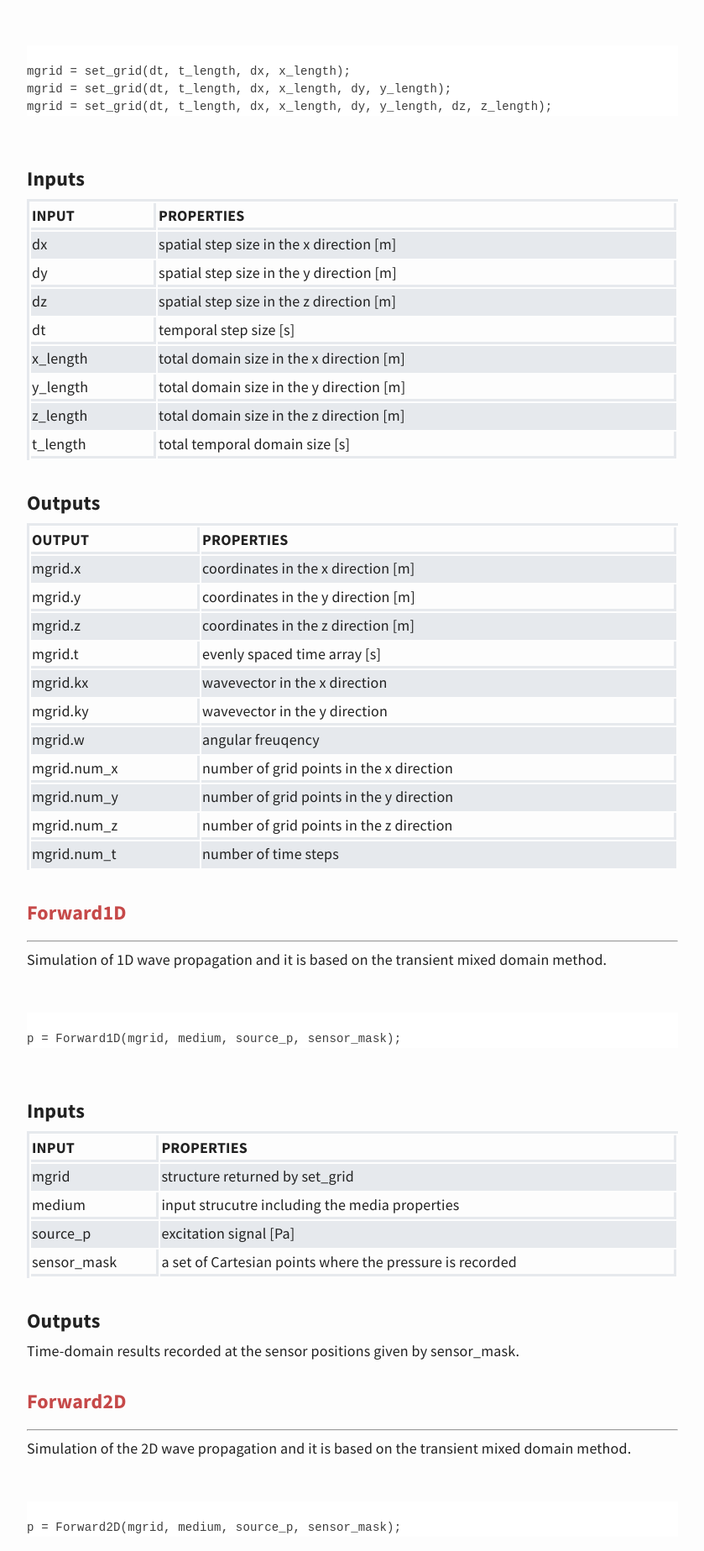
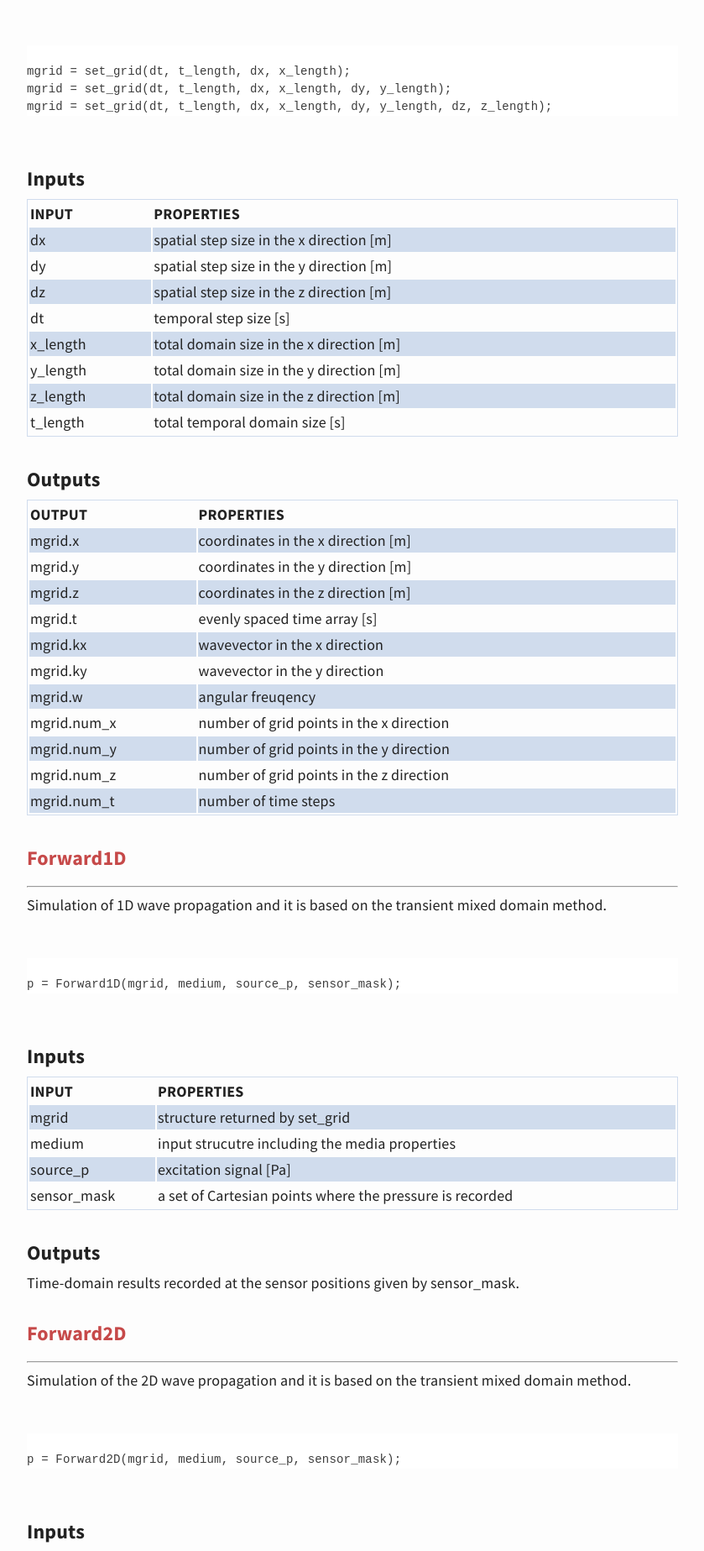
Before and after one commit to m-SOUND/mSOUND, a Jekyll site: the page built from function.html, in a window 1280 px wide. Shown: the part 479-2326 px from the top of the page at 84% size, without its empty margins (220-1059 px from the left). Built offline with Jekyll 4.4.1, drawn with Linux system fonts in a browser that asks for light colours.

Commit message:
Update header.html

```diff
--- a/_includes/header.html
+++ b/_includes/header.html
@@ -6,15 +6,12 @@
 </header>
 
  <style>
-  table{
-    border-left: solid #e6e9ed;   border-top: solid #e6e9ed;
+  table{ border:1px solid #d0dced;
     width: 100%;
     word-wrap:break-word; word-break:break-all;}
-
   table th,td{
-    border-right: solid #e6e9ed;   border-bottom: solid #e6e9ed;
     text-align:left;
   }
   tr:nth-child(even) {
-     background-color:#e6e9ed;}
+     background-color:#d0dced;}
 </style>
```
